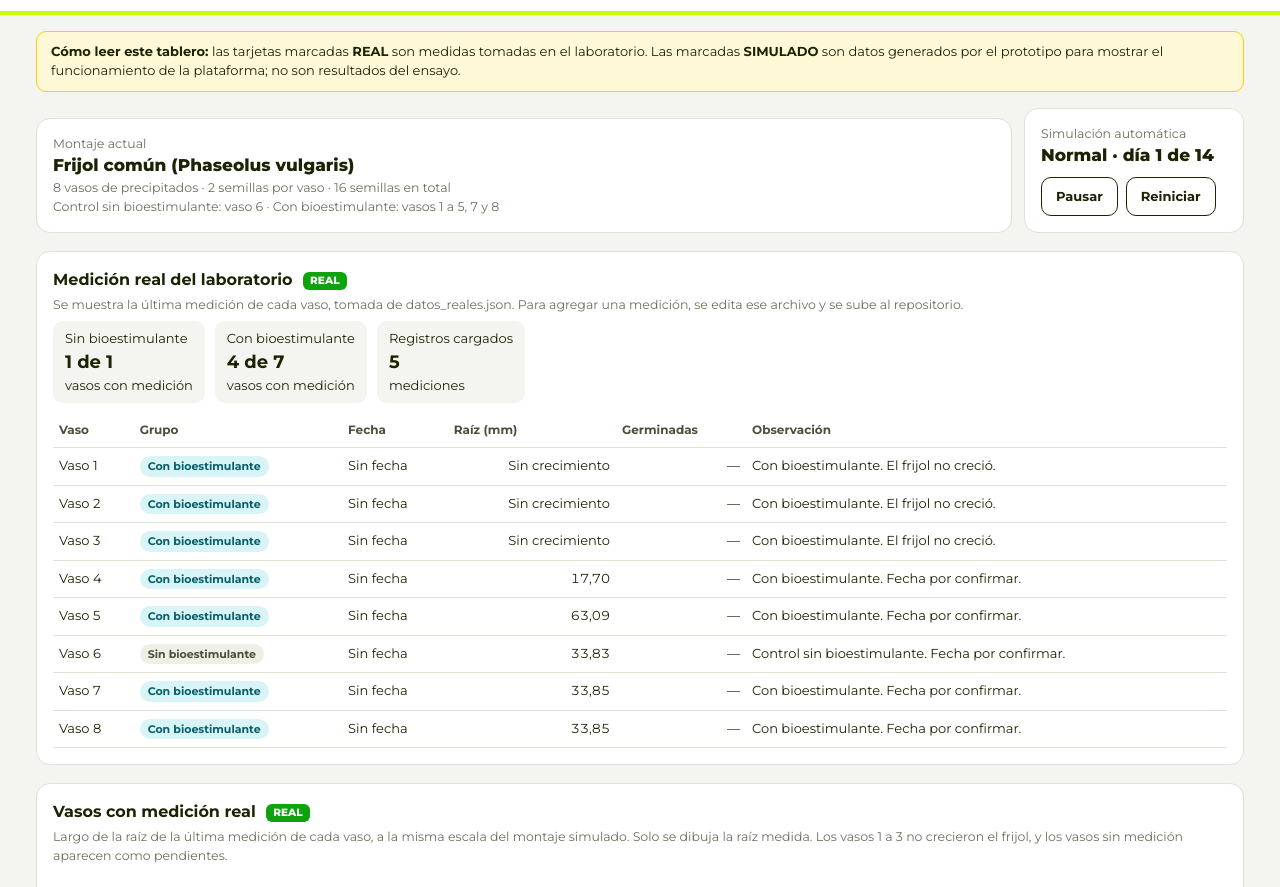
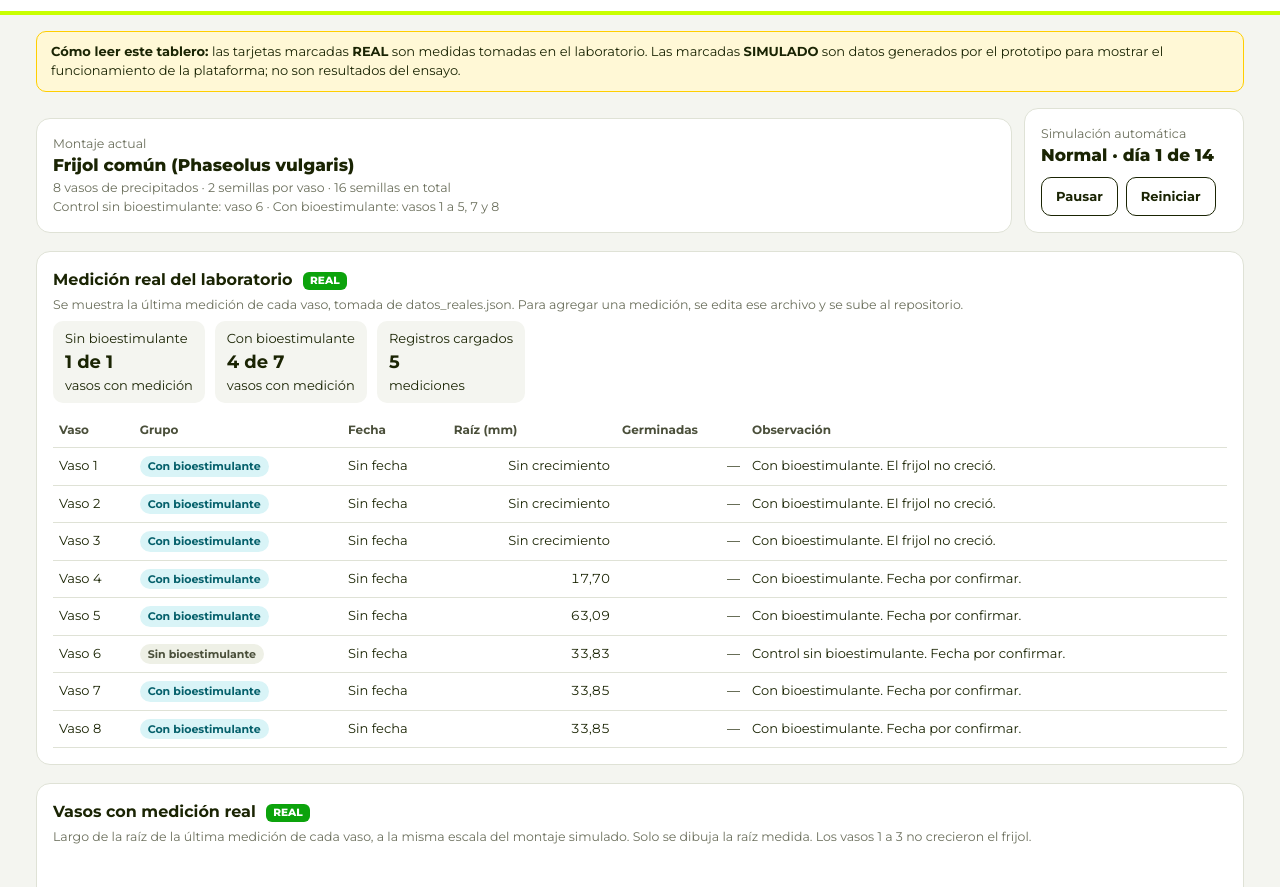
Before and after one commit to SEBASCF13/monitoreo-cultivos-demo, a plain HTML site: page index.html in a window 1280 px wide. Shown: the part 65-952 px from the top of the page. Drawn offline with Linux system fonts and the light colour scheme.

Commit message:
Quita la mención de pendientes en vasos con medición real
Co-Authored-By: Claude Haiku 5.5 <noreply@anthropic.com>
Claude-Session: https://claude.ai/code/session_01QYmfdRD8y4GQBKVHhg8i6V

```diff
--- a/index.html
+++ b/index.html
@@ -266,7 +266,7 @@
   <!-- 1b. Vasos con medición real -->
   <section class="section card" aria-labelledby="t-ilusreal">
     <h2 id="t-ilusreal" style="margin:0 0 4px;font-size:16px;color:var(--brand-dark)">Vasos con medición real <span class="badge-real">REAL</span></h2>
-    <p class="muted" style="margin:0 0 8px">Largo de la raíz de la última medición de cada vaso, a la misma escala del montaje simulado. Solo se dibuja la raíz medida. Los vasos 1 a 3 no crecieron el frijol, y los vasos sin medición aparecen como pendientes.</p>
+    <p class="muted" style="margin:0 0 8px">Largo de la raíz de la última medición de cada vaso, a la misma escala del montaje simulado. Solo se dibuja la raíz medida. Los vasos 1 a 3 no crecieron el frijol.</p>
     <div class="ilus-wrap"><svg id="ilustracionReal" class="ilus" viewBox="0 0 980 310" role="img" aria-label="Vasos con la raíz medida en el laboratorio; los vasos sin medir aparecen como pendientes"></svg></div>
   </section>
 
```
